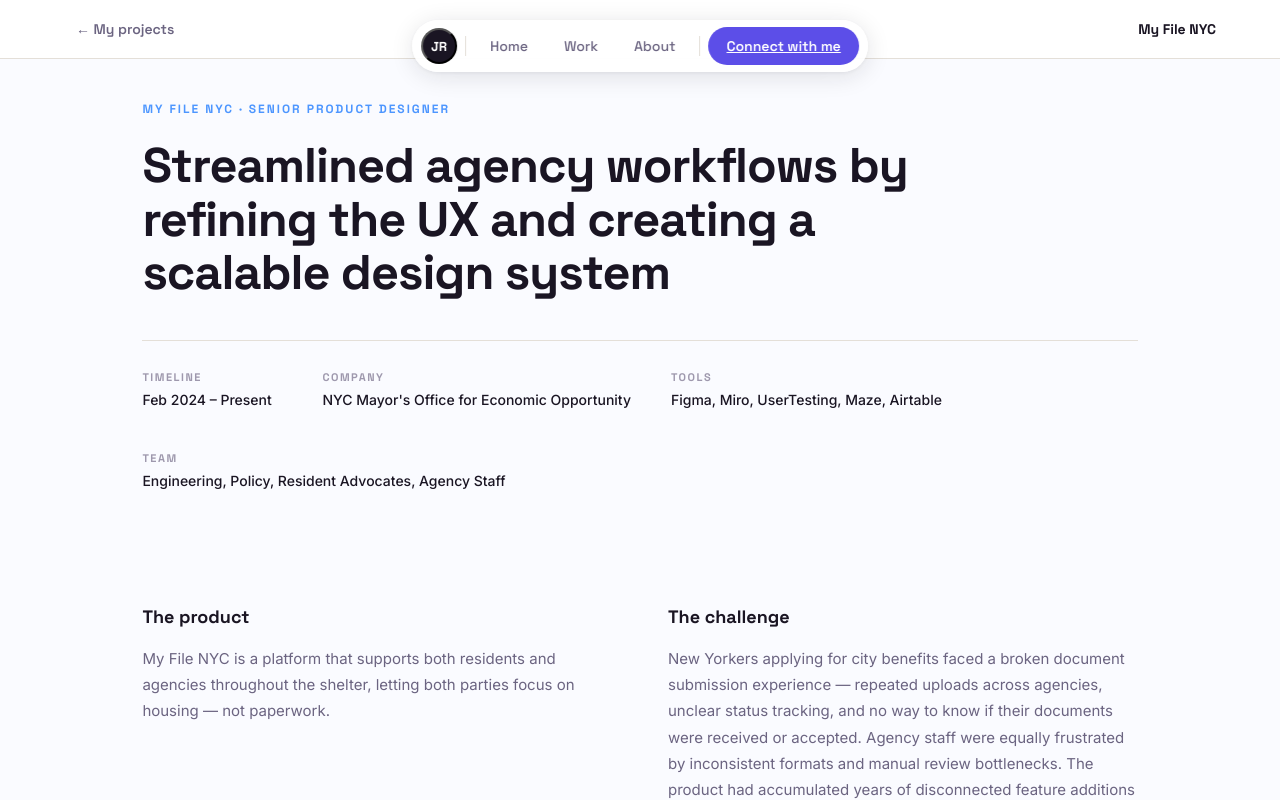
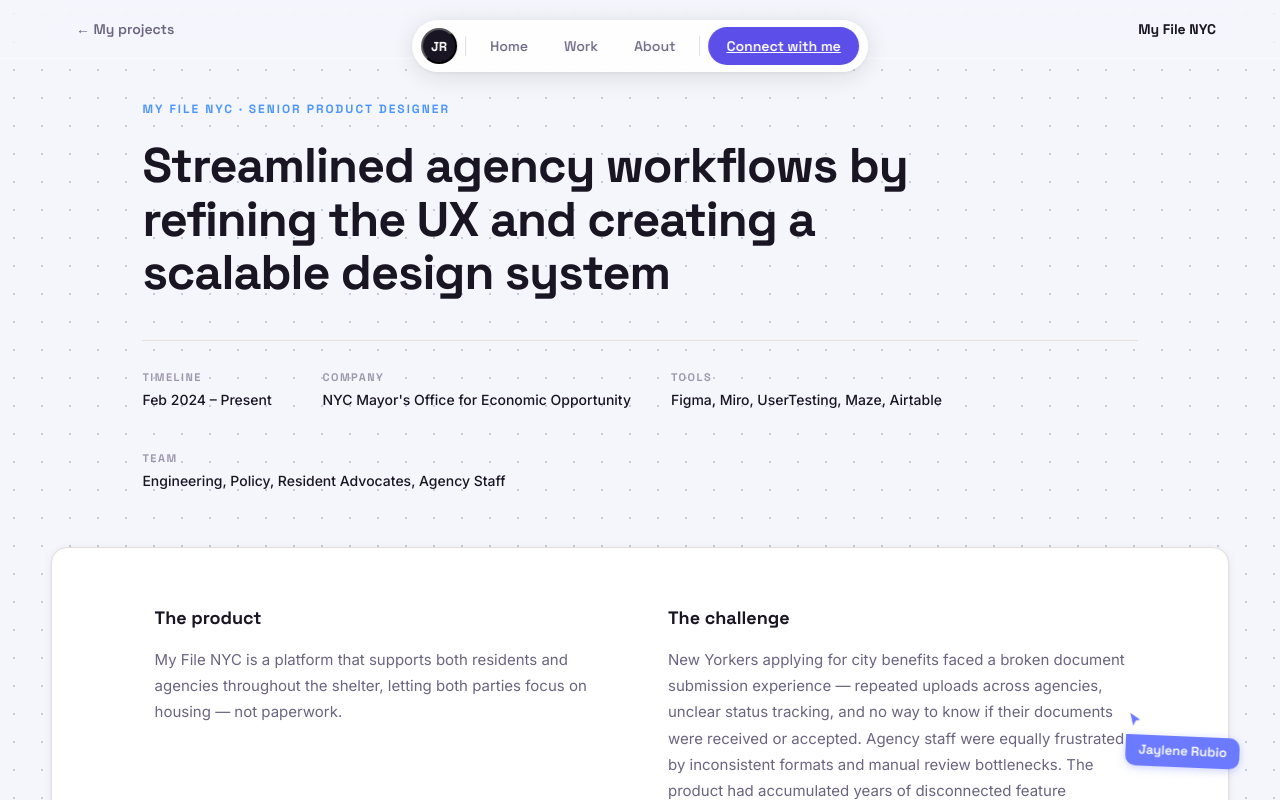
Before and after one commit to Jaylenerubio/uxjay, a React (Vite) app: page / in a window 1280 px wide. Both pictures are taken after a click on the element 352 px from the left and 1437 px from the top of the page. Shown: the top 800 px of the page. Built offline with nearby package versions, Linux system fonts and the light colour scheme.

Commit message:
Case study page: glass nav, dot-grid canvas, FigJam cursor, white content card
https://claude.ai/code/session_01LccdRSeKfhuU6xNMzD7wwe

```diff
--- a/src/components/CaseStudyPage.jsx
+++ b/src/components/CaseStudyPage.jsx
@@ -27,7 +27,7 @@ export default function CaseStudyPage({ id, onBack, onCaseStudy }) {
   const nextCs = caseStudies[(caseStudies.findIndex(c => c.id === id) + 1) % caseStudies.length];
 
   return (
-    <div style={{ background: '#fafbff', minHeight: '100vh' }}>
+    <div className="canvas-bg" style={{ minHeight: '100vh', position: 'relative' }}>
 
       {/* ── Back bar ── */}
       <div className="cs-back-bar">
@@ -35,8 +35,27 @@ export default function CaseStudyPage({ id, onBack, onCaseStudy }) {
         <span className="cs-back-title">{cs.title}</span>
       </div>
 
+      {/* ── FigJam cursor ── */}
+      <div style={{
+        position: 'fixed',
+        bottom: 40,
+        right: 40,
+        zIndex: 400,
+        display: 'flex',
+        flexDirection: 'column',
+        alignItems: 'flex-start',
+        gap: 3,
+        animation: 'float2 7s ease-in-out infinite',
+        pointerEvents: 'none'
+      }}>
+        <svg width="18" height="22" viewBox="0 0 18 22" fill="none">
+          <path d="M2 2L15.5 10.5L9.5 12L6.5 19L2 2Z" fill="#6B7AFF" stroke="white" strokeWidth="1.5" strokeLinejoin="round"/>
+        </svg>
+        <div className="figjam-cursor-name">Jaylene Rubio</div>
+      </div>
+
       {/* ── Hero ── */}
-      <div className="cse-hero">
+      <div className="cse-hero" style={{ background: 'transparent' }}>
         <AnimBlock>
           <div className="cse-project-tag" style={{ color: cs.accentColor }}>
             {cs.title.toUpperCase()} · {cs.role.toUpperCase()}
@@ -66,6 +85,9 @@ export default function CaseStudyPage({ id, onBack, onCaseStudy }) {
           </div>
         </AnimBlock>
       </div>
+
+      {/* ── Main content card ── */}
+      <div className="cse-content-card">
 
       {/* ── Product + Challenge ── */}
       <div className="cse-section cse-two-col">
@@ -171,6 +193,8 @@ export default function CaseStudyPage({ id, onBack, onCaseStudy }) {
         </AnimBlock>
       </div>
 
+      </div>{/* end content card */}
+
       {/* ── Next project ── */}
       <div className="cse-section cse-section-border">
         <AnimBlock>
--- a/src/index.css
+++ b/src/index.css
@@ -830,6 +830,15 @@ body {
   margin: 0 auto;
 }
 
+.cse-content-card {
+  background: var(--card);
+  border: 1px solid var(--card-border);
+  border-radius: 16px;
+  margin: 0 max(24px, 4vw) 20px;
+  overflow: hidden;
+  box-shadow: var(--card-shadow);
+}
+
 .cse-project-tag {
   font-family: var(--font-display);
   font-size: 12px;
@@ -1094,10 +1103,10 @@ body {
   left: 0;
   right: 0;
   z-index: 500;
-  background: rgba(255,255,255,0.9);
-  backdrop-filter: blur(20px);
-  -webkit-backdrop-filter: blur(20px);
-  border-bottom: 1px solid var(--card-border);
+  background: rgba(245,246,252,0.7);
+  backdrop-filter: blur(24px);
+  -webkit-backdrop-filter: blur(24px);
+  border-bottom: 1px solid rgba(255,255,255,0.5);
   padding: 14px max(32px, 5vw);
   display: flex;
   align-items: center;
```
